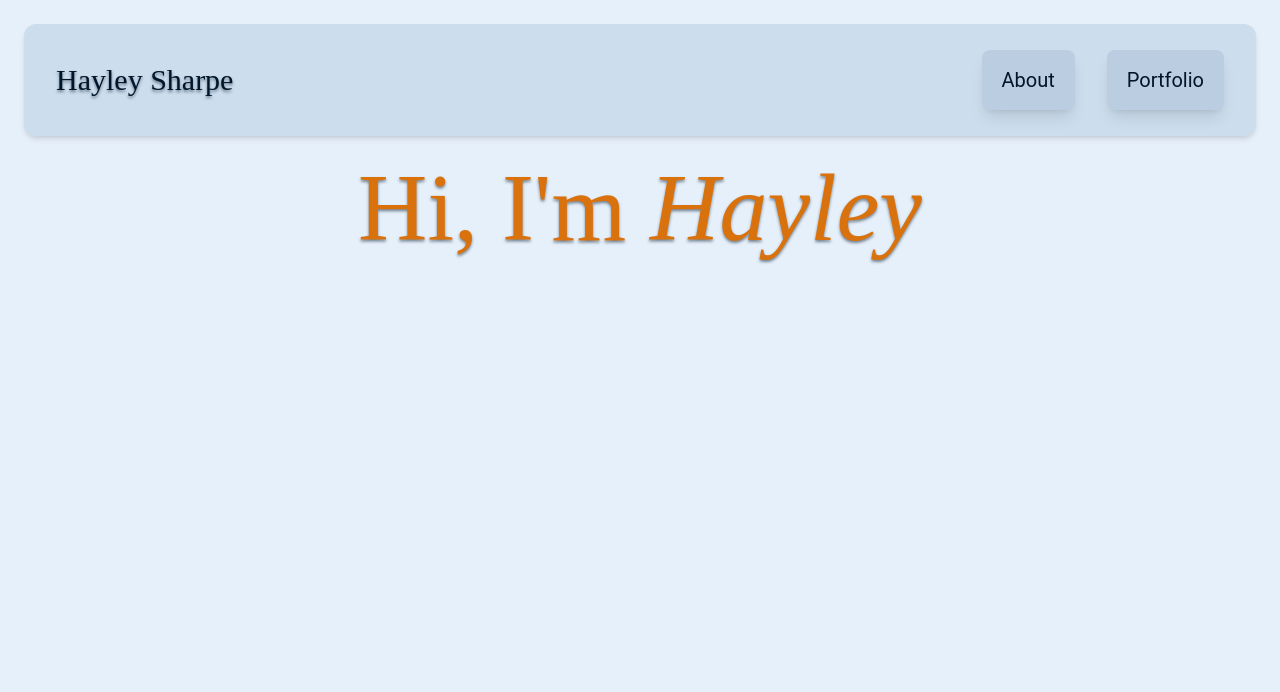
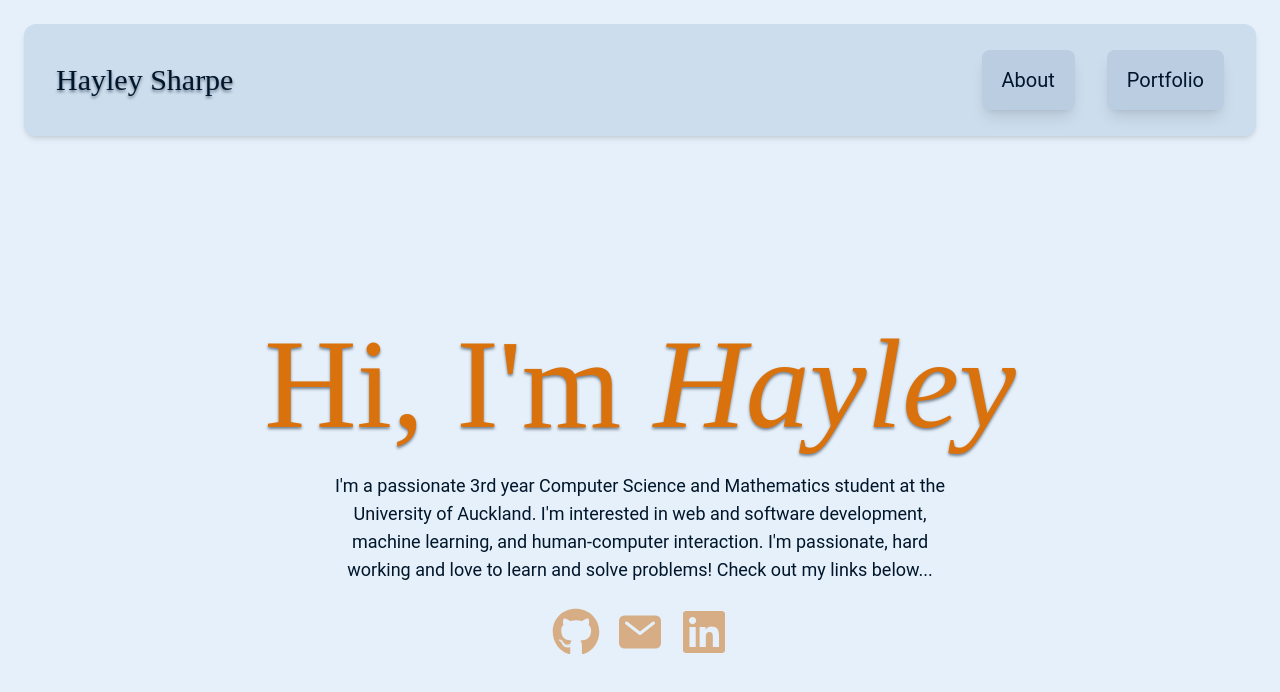
Before and after one commit to h4yleysh4rpe/h4yleysh4rpe.github.io, a React (Vite) app: page / in a window 1280 px wide. Shown: the top 692 px of the page. Built offline with nearby package versions, Linux system fonts and the light colour scheme.

Commit message:
add logos to hero section

```diff
--- a/package.json
+++ b/package.json
@@ -12,6 +12,7 @@
   "dependencies": {
     "react": "^19.1.0",
     "react-dom": "^19.1.0",
+    "react-icons": "^5.5.0",
     "react-router-dom": "^7.6.3",
     "tailwindcss-textshadow": "^2.1.3"
   },
--- a/src/App.jsx
+++ b/src/App.jsx
@@ -9,7 +9,7 @@ import PortfolioPage from "./pages/PortfolioPage";
 function App() {
   return (
     <Router>
-      <div className="bg-bgblue text-gold p-6 text-3xl">
+      <div className="bg-bgblue text-gold p-6 -z-2 text-3xl">
         <Header />
       </div>
       <Routes>
--- a/src/components/Header.jsx
+++ b/src/components/Header.jsx
@@ -4,7 +4,10 @@ export default function Header() {
   const navigate = useNavigate();
   return (
     <header className="bg-headerblue font-roboto px-8 text-navy h-28 flex flex-row items-center justify-between p-4 shadow-md rounded-xl">
-      <h1 className="text-3xl text-shadow-bottom-navy font-judson">
+      <h1
+        onClick={() => navigate("/")}
+        className="text-3xl text-shadow-bottom-navy font-judson"
+      >
         Hayley Sharpe
       </h1>
       <div className="flex text-xl flex-row items-center gap-8">
--- a/src/components/HeroSection.jsx
+++ b/src/components/HeroSection.jsx
@@ -1,9 +1,36 @@
+import { FaGithub } from "react-icons/fa";
+import { FaLinkedin } from "react-icons/fa";
+import { IoMail } from "react-icons/io5";
+
 export default function HeroSection() {
   return (
-    <div className="flex flex-row items-center justify-center">
-      <h1 className="text-8xl font-judson text-shadow-bottom-navy text-gold">
+    <div className="flex animate-fade-in mt-40 flex-col items-center justify-center">
+      <h1 className="text-9xl font-judson text-shadow-bottom-navy text-gold">
         Hi, I'm <i>Hayley</i>
       </h1>
+      <div className="w-1/2">
+        <p className="text-navy text-center mt-6 text-lg">
+          I'm a passionate 3rd year Computer Science and Mathematics student at
+          the University of Auckland. I'm interested in web and software
+          development, machine learning, and human-computer interaction. I'm
+          passionate, hard working and love to learn and solve problems! Check
+          out my links below...
+        </p>
+      </div>
+      <div className="flex flex-row gap-4 mt-6">
+        <a href="https://github.com/h4yleysh4rpe" target="_blank">
+          <FaGithub className="size-12 text-fadedgold transition-all duration-300 hover:scale-105 hover:text-gold" />
+        </a>
+        <a href="mailto:sharpeh42@gmail.com">
+          <IoMail className="size-12 text-fadedgold transition-all duration-300 hover:scale-105 hover:text-gold" />
+        </a>
+        <a
+          href="https://www.linkedin.com/in/hayley-sharpe-729b69294/"
+          target="_blank"
+        >
+          <FaLinkedin className="size-12 text-fadedgold transition-all duration-300 hover:scale-105 hover:text-gold" />
+        </a>
+      </div>
     </div>
   );
 }
--- a/tailwind.config.js
+++ b/tailwind.config.js
@@ -8,11 +8,28 @@ export default {
         buttonblue: "#bbcee1",
         hoverbuttonblue: "#a8c0d8",
         gold: "#D9720C",
+        fadedgold: "#d6ad85",
         navy: "#00162B",
       },
       fontFamily: {
         judson: ['"Judson"', "serif"],
         Roboto: ['"Roboto"'],
+      },
+      keyframes: {
+        "fade-in": {
+          "0%": {
+            opacity: 0,
+            transform: "translateY(1rem)",
+            visibility: "hidden",
+          },
+          "100%": {
+            opacity: 1,
+            transform: "translateY(0)",
+          },
+        },
+      },
+      animation: {
+        "fade-in": "fade-in ease-out 1.5s forwards",
       },
     },
   },
```
Also changed, not shown: 1 other file (tests, documents, lock files or other folders).
